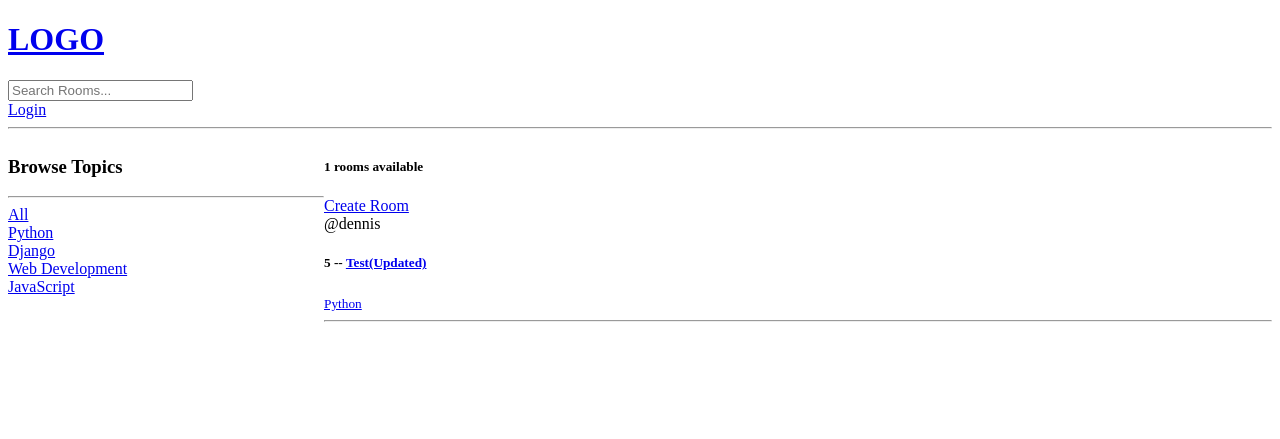
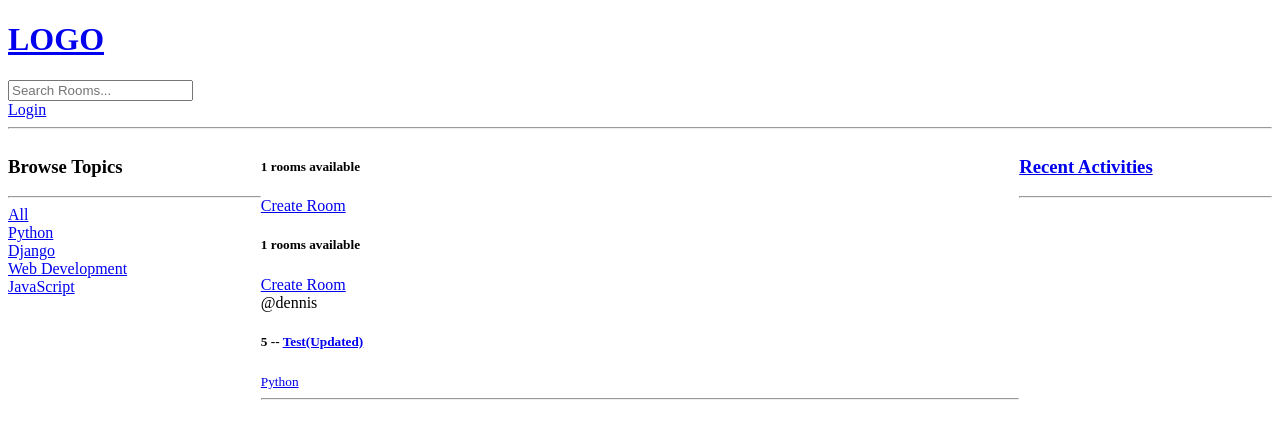
Before and after one commit to BrandonLomas/studybud, a Django app: a page that uses studybud/base/templates/base/home.html in a window 1280 px wide. Shown: the top 439 px of the page. Run offline with Django 5.2, Linux system fonts and the light colour scheme; data comes from the database, SQL or seed files in the repository; both versions use the stored data as it was after the commit.

Commit message:
Part 2 Activity Feed

```diff
--- a/studybud/base/models.py
+++ b/studybud/base/models.py
@@ -32,5 +32,8 @@ class Message(models.Model):
     updated = models.DateTimeField(auto_now=True)
     created = models.DateTimeField(auto_now_add=True)
 
+    class Meta:
+        ordering = ['-updated', '-created']
+
     def __str__(self):
         return self.body
--- /dev/null
+++ b/studybud/base/templates/base/activity_component.html
@@ -0,0 +1,13 @@
+<h3>Recent Activities</h3>
+        <hr>
+        {% for message in room_messages %}
+            <div>
+                <small>@{{message.user}} {{message.created|timesince}} ago </small>
+                <small>replied to "{{message.room}}"</small>
+                <p>{{message}}</p>
+                {% if request.user == message.user %}
+                    <a href = "{% url 'delete-message' message.id %}">Delete</a>
+                {% endif %}
+                <hr>
+            </div>
+        {% endfor %}
--- a/studybud/base/templates/base/home.html
+++ b/studybud/base/templates/base/home.html
@@ -6,7 +6,7 @@
 <style>
     .home-container {
         display: grid;
-        grid-template-columns: 1fr 3fr;
+        grid-template-columns: 1fr 3fr 1fr;
     }
 </style>
 
@@ -34,23 +34,13 @@
     <div>
         <h5>{{room_count}} rooms available</h5>
         <a href = "{% url 'create-room' %}">Create Room</a>
-    <div>
-        {% for room in rooms %}
-        <div>
-            {% if request.user == room.host %}
-            <a href = "{% url 'update-room' room.id %}">Edit</a>
-            <a href = "{% url 'delete-room' room.id %}">Delete</a>
-            {% endif %}
-            <span>@{{room.host.username}}</span>
-            <h5>{{room.id}} -- <a href = "{% url 'room' room.id %}">{{room.name}}</h5>
-            <small>{{room.topic.name}} </small>
-            <hr>
-        </div>
-        {% endfor %}
-    </div>
+        {% include 'base/topics_component.html' %}
 
     </div>
 
+    <div>
+        {% include 'base/activity_component.html' %}
+    </div>
 
 
 </div>
--- /dev/null
+++ b/studybud/base/templates/base/topics_component.html
@@ -0,0 +1,16 @@
+<h5>{{room_count}} rooms available</h5>
+        <a href = "{% url 'create-room' %}">Create Room</a>
+        <div>
+            {% for room in rooms %}
+            <div>
+                {% if request.user == room.host %}
+                <a href = "{% url 'update-room' room.id %}">Edit</a>
+                <a href = "{% url 'delete-room' room.id %}">Delete</a>
+                {% endif %}
+                <span>@{{room.host.username}}</span>
+                <h5>{{room.id}} -- <a href = "{% url 'room' room.id %}">{{room.name}}</h5>
+                <small>{{room.topic.name}} </small>
+                <hr>
+            </div>
+            {% endfor %}
+        </div>
--- a/studybud/base/views.py
+++ b/studybud/base/views.py
@@ -64,14 +64,16 @@ def home(request):
     )
     topics = Topic.objects.all()
     room_count = rooms.count()
+    room_messages = Message.objects.filter(Q(room__topic__name__icontains = q))
 
-
-    context =  {'rooms': rooms, 'topics': topics, 'room_count': room_count}
+    context =  {'rooms': rooms, 'topics': topics,
+                'room_messages': room_messages,
+                'room_count': room_count}
     return render(request, 'base/home.html', context)
 
 def room(request, pk):
     room = Room.objects.get(id=pk)
-    room_messages = room.message_set.all().order_by('-created')
+    room_messages = room.message_set.all()
     participants = room.participants.all()
     if request.method == 'POST':
         message = Message.objects.create(
```
Also changed, not shown: studybud/base/templates/base/feed_component.html (added), studybud/db.sqlite3.
